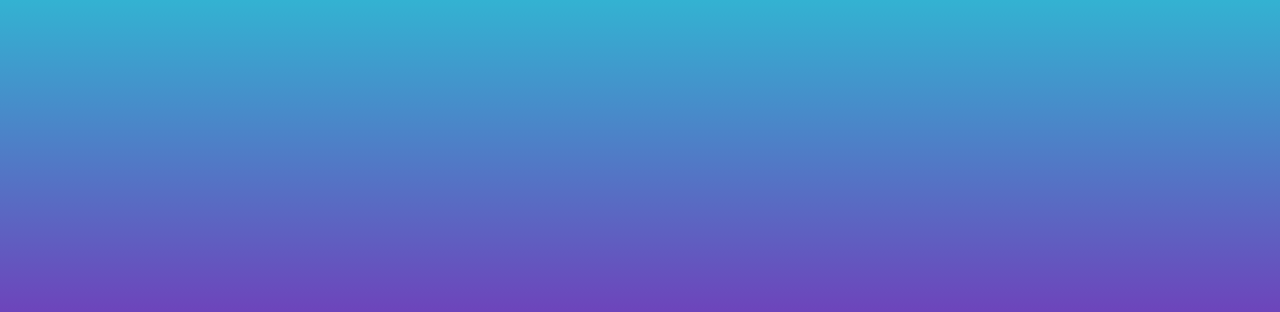
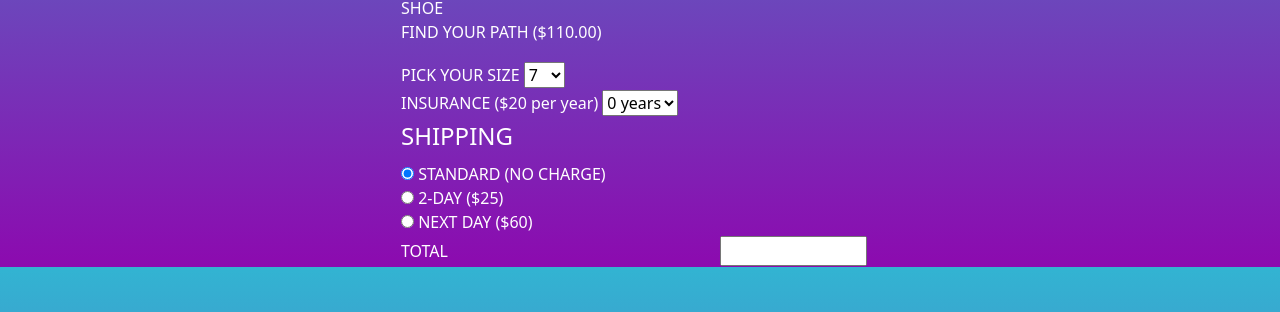
Before and after one commit to Christian-Cruz-Marcial/2023-final, a plain HTML site: page cart-3.html in a window 1280 px wide. Shown: the part 488-800 px from the top of the page. Drawn offline with nearby package versions, Linux system fonts and the light colour scheme.

Commit message:
started JS

```diff
--- a/cart-3.html
+++ b/cart-3.html
@@ -34,6 +34,61 @@
             </div>
         </div>
     </header>
-    <h1>LETS TIE UP SOME LOOSE ENDS</h1>
+    <table>
+        <h1>LETS TIE UP SOME LOOSE ENDS</h1>
+        <tr>
+            <td>
+                <label>SHOE</label>
+                <p>FIND YOUR PATH ($110.00)</p>
+                <input type="hidden" name="shoeCost" id="shoeCost" value="110"/>
+            </td>
+        </tr>
+        <tr>
+            <td>
+                <label for="size">PICK YOUR SIZE</label>
+                <select name="size" id="size">
+                    <option value="7" selected>7</option>
+                    <option value="8">8</option>
+                    <option value="9">9</option>
+                    <option value="10">10</option>
+                    <option value="11">11</option>
+                    <option value="12">12</option>
+                    <option value="13">13</option>
+                    <option value="14">14</option>
+                    <option value="15">15</option>
+                    <option value="16">16</option>
+                </select>
+            </td>
+        </tr>
+        <tr>
+            <td>
+                <label for="insurance">INSURANCE ($20 per year)</label>
+                <select name="insurance" id="insurance">
+                    <option value="0" name="insurance" selected>0 years</option>
+                    <option value="1" name="insurance">1 Year</option>
+                    <option value="2" name="insurance">2 years</option>
+                    <option value="3" name="insurance">3 years</option>
+                </select>
+
+            </td>
+        </tr>
+        <tr>
+            <td>
+                <input type="hidden" id="shippingType" name="shippingType" />
+                 <fieldset>
+                    <legend>SHIPPING</legend>
+                    <label><input type="radio" id="standard" name="shipping" value="0" checked /> STANDARD (NO CHARGE)</label></br>
+                    <label><input type="radio" id="day_2" name="shipping" value="19.95" /> 2-DAY ($25)</label></br>
+                    <label><input type="radio" id="ground" name="shipping" value="12.95" /> NEXT DAY ($60)</label>
+                 </fieldset>
+            </td>
+        </tr>
+        <tr>
+            <td>TOTAL</td>
+            <td>
+                <input type="text" name="cartTotal" id="cartTotal" size="10" readonly/>
+            </td>
+        </tr>
+    </table>
 </body>
 </html>
```
Also changed, not shown: cart-1.html (+17 -4 lines), cart-2.html (+56 -1 lines), cart.js (+30 -0 lines).
